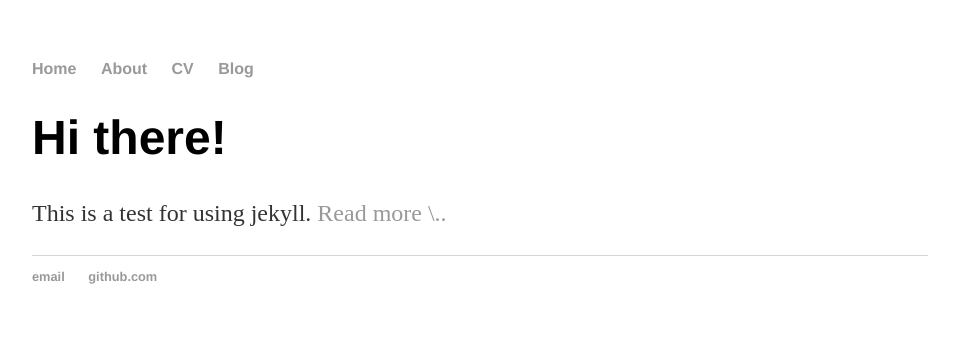
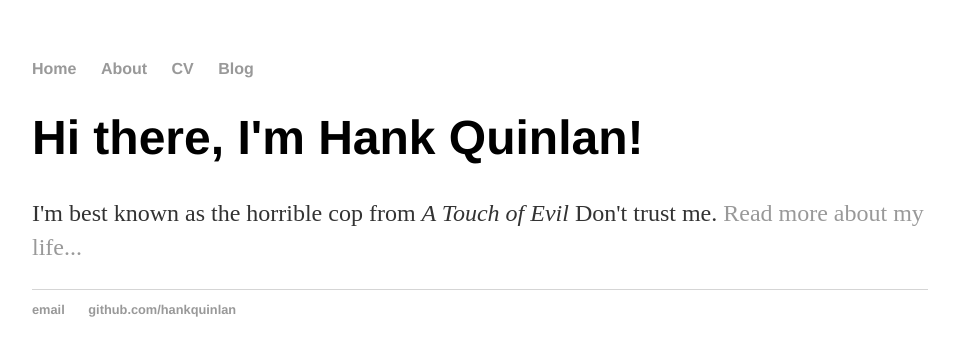
Before and after one commit to Abrinael/abrinael.github.io, a Jekyll site: the page built from index.html, in a window 1280 px wide. Shown: the top 356 px of the page, without its empty margins (160-1119 px from the left). Built offline with Jekyll 4.4.1, drawn with Linux system fonts in a browser that asks for light colours.

Commit message:
Update index.html
update with jekyll markdown

```diff
--- a/index.html
+++ b/index.html
@@ -1,30 +1,8 @@
-<!DOCTYPE html>
-<html>
-	<head>
-		<title>Test Jekyll Blog</title>
-		<!-- link to main stylesheet -->
-		<link rel="stylesheet" type="text/css" href="css/main.css">
-	</head>
-	<body>
-		<nav>
-    		<ul>
-        		<li><a href="/">Home</a></li>
-	        	<li><a href="/about">About</a></li>
-        		<li><a href="/cv">CV</a></li>
-        		<li><a href="/blog">Blog</a></li>
-    		</ul>
-		</nav>
-		<div class="container">
-    		<div class="blurb">
-        		<h1>Hi there!</h1>
-				<p>This is a test for using jekyll. <a href="/about">Read more \..</a></p>
-    		</div><!-- /.blurb -->
-		</div><!-- /.container -->
-		<footer>
-    		<ul>
-        		<li><a href="">email</a></li>
-        		<li><a href="">github.com</a></li>
-			</ul>
-		</footer>
-	</body>
-</html>
+---
+layout: default
+title: Hank Quinlan, Horrible Cop
+---
+<div class="blurb">
+	<h1>Hi there, I'm Hank Quinlan!</h1>
+	<p>I'm best known as the horrible cop from <em>A Touch of Evil</em> Don't trust me. <a href="/about">Read more about my life...</a></p>
+</div><!-- /.blurb -->
```
